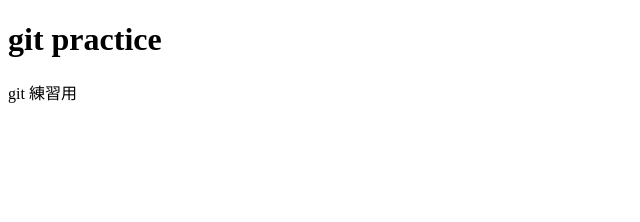
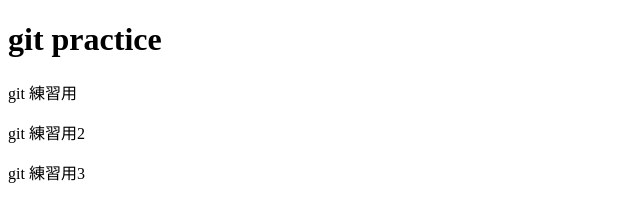
Before and after one commit to bkfield/git_practice, a plain HTML site: page test.html in a window 1280 px wide. Shown: the whole page, without its empty margins (0-640 px from the left). Drawn offline with Linux system fonts and the light colour scheme.

Commit message:
練習用２と３を追加

```diff
--- a/test.html
+++ b/test.html
@@ -8,5 +8,7 @@
 <body>
 <h1>git practice</h1>
 <p>git 練習用</p>
+<p>git 練習用2</p>
+<p>git 練習用3</p>
 </body>
 </html>
```
